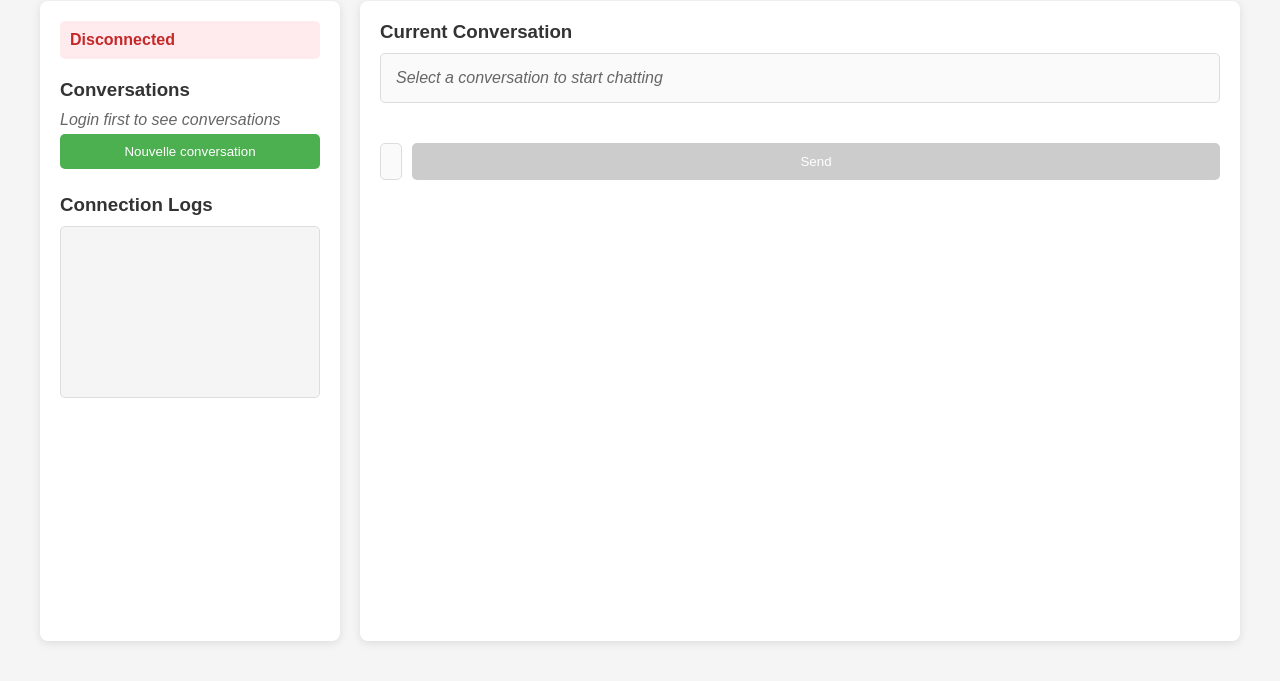
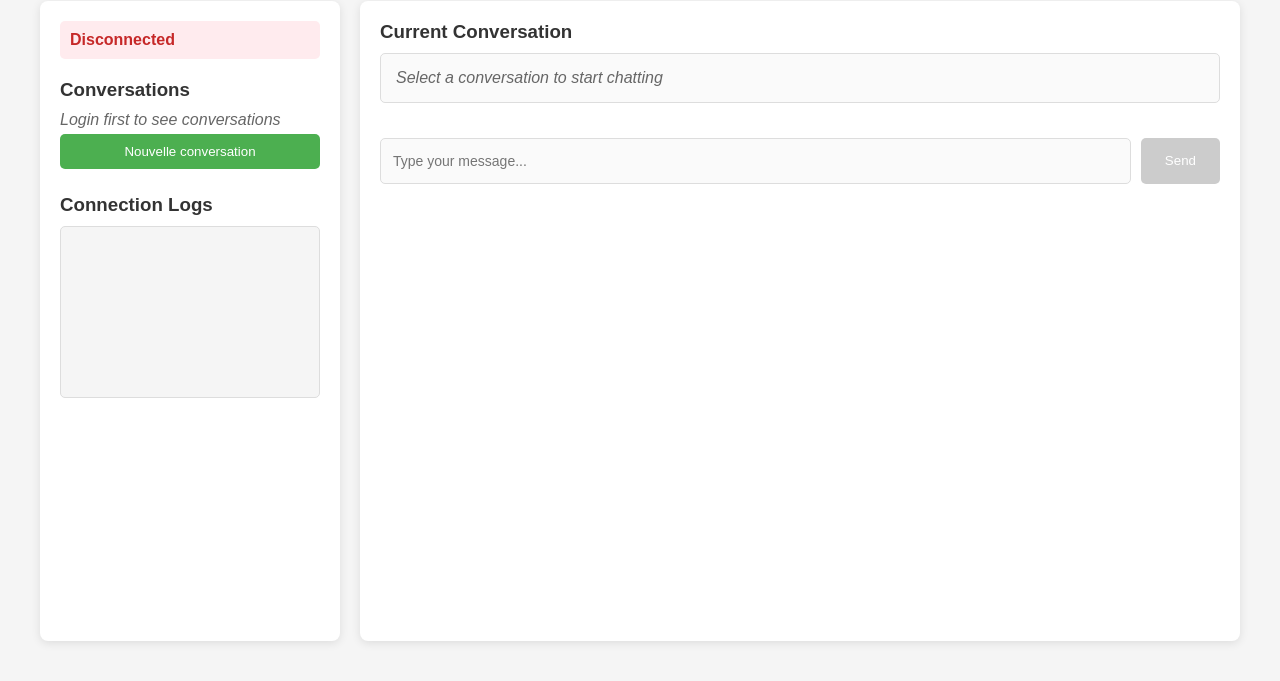
Before and after one commit to Ecateln/Projet_RECCA, a website: page public/html/temp_chat.html in a window 1280 px wide. Shown: the part 99-780 px from the top of the page. Drawn offline with Linux system fonts and the light colour scheme; no server answers.

Commit message:
Fixed input box size

```diff
--- a/public/html/temp_chat.html
+++ b/public/html/temp_chat.html
@@ -77,6 +77,17 @@
             width: 100%;
         }
 
+        .input-area button {
+            width: auto;
+            padding: 12px 24px;
+            margin: 0;
+            flex-shrink: 0;
+            height: 46px;
+            display: flex;
+            align-items: center;
+            justify-content: center;
+        }
+
         button:hover {
             background-color: #45a049;
         }
@@ -154,10 +165,18 @@
         .input-area {
             display: flex;
             gap: 10px;
+            align-items: center;
         }
 
         .input-area input {
             flex: 1;
+            padding: 12px;
+            border: 1px solid #ddd;
+            border-radius: 5px;
+            font-size: 14px;
+            height: 46px;
+            box-sizing: border-box;
+            margin: 0;
         }
 
         .logs {
```
